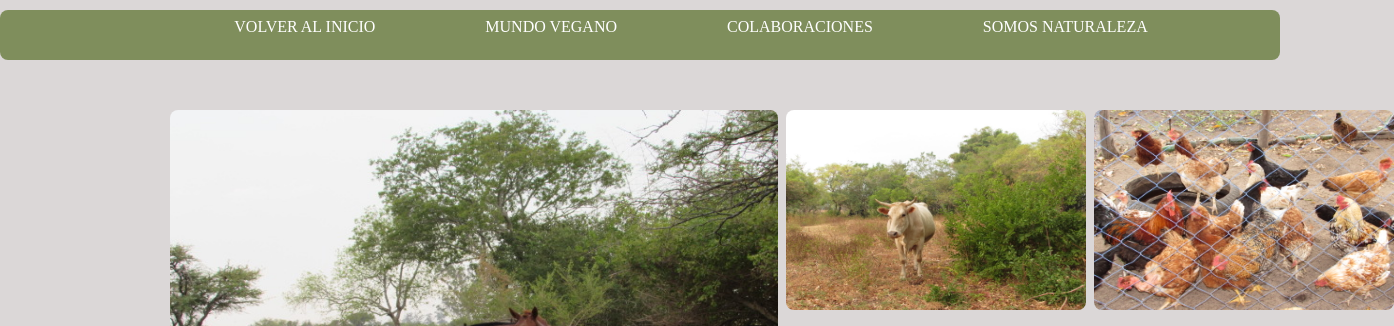
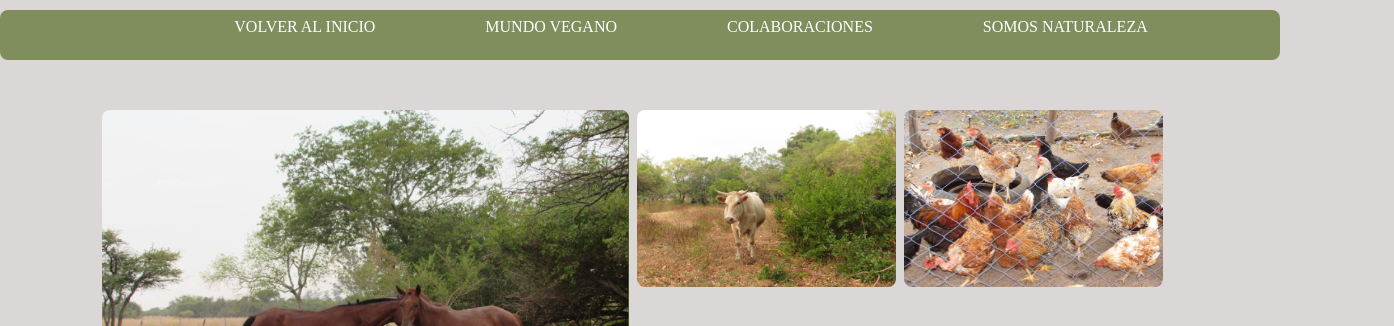
Before and after one commit to sabrigiacobbi/Proyecto-Final-oficial-Sabrina-Giacobbi, a plain HTML site: page secciones/adentrate.html in a window 1280 px wide. Shown: the top 326 px of the page, 1394 px wide, since content can reach past the window. Drawn offline with nearby package versions, Linux system fonts and the light colour scheme.

```diff
--- a/scss/_barranav.scss
+++ b/scss/_barranav.scss
@@ -35,7 +35,6 @@
     color: rgba(0, 0, 0, 0.69);
     li {
         a {
-            padding: 0px 40px;
             font-size: 16px;
             color: rgba(0, 0, 0, 0.69);
             text-decoration: none;
--- a/scss/estilo.scss
+++ b/scss/estilo.scss
@@ -296,14 +296,14 @@
 /*ADENTRATE*/
 .galeria {
     display: grid;
-    grid-template-columns: repeat(4, 300px);
-    grid-template-rows: repeat(4, 200px);
+    grid-template-columns: repeat(4, 22%);
+    grid-template-rows: repeat(4, 20%);
     grid-auto-columns: 1fr;
     gap: 0px 0px;
     grid-auto-flow: row;
     grid-template-areas: "img1 img1 img2 img3" "img1 img1 img4 img4" "img5 img5 img6 img7" "img5 img5 img8 img8";
     gap: 8px;
-    margin-left: 170px;
+    margin-left: 8%;
     padding-top: 50px;
     padding-bottom: 50px;
 }
@@ -773,7 +773,7 @@
 }
 
 /*SECCION RESPONSIVE*/
-@media all and (max-width:380px) {
+@media (max-width:380px) {
     .body{
         width: 100%;
         height: 100%;
--- a/secciones/adentrate.html
+++ b/secciones/adentrate.html
@@ -23,7 +23,7 @@
         </div>
     </header>
 
-    <main class="main">
+    <main>
         <section class="galeria">
                 <div class="galeria__imagen galeria__imagen--1">
                     <img class="imagenes__galeria" src="../imagenes/imagen1.jpeg" alt="galeria__imagen--1">
```
Also changed, not shown: index.html (+2 -1 lines), css/estilo.css, imagenes/favicon/favicon.ico (renamed from imagenes/favicon.ico), 1 other file.
